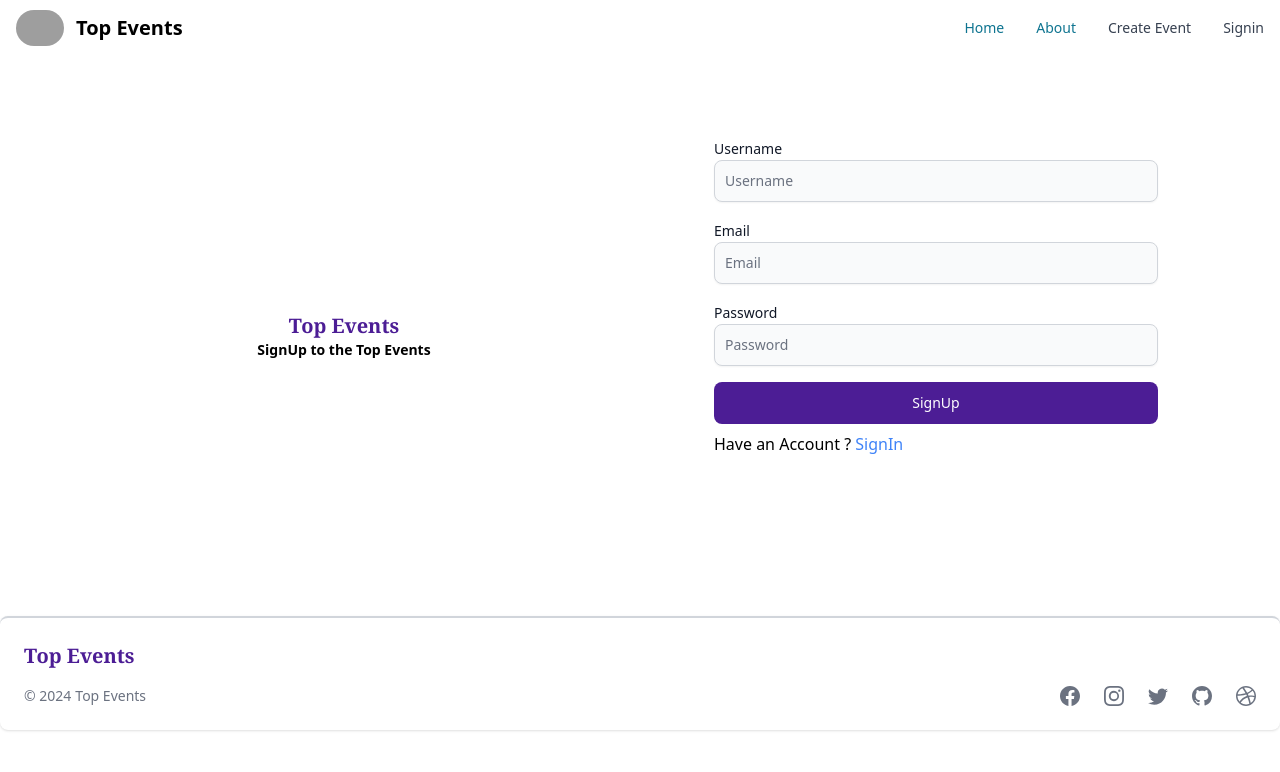
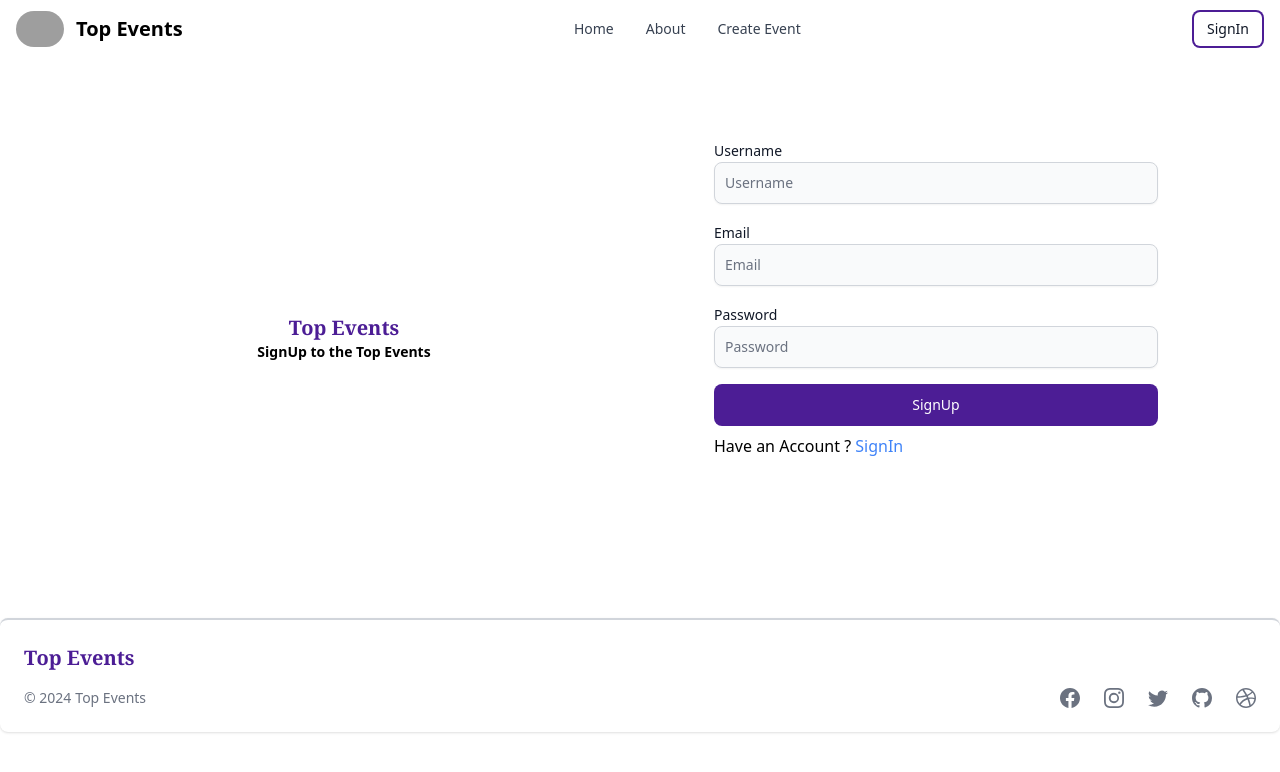
Before and after one commit to HarshitDevsainia/EventPlanning, a React (Vite) app in the folder frontend/: page /signup in a window 1280 px wide. Shown: the top 772 px of the page. Built offline with nearby package versions, Linux system fonts and the light colour scheme; grey boxes are pictures that could not be loaded.

Commit message:
Add the Persist Store

```diff
--- a/frontend/package.json
+++ b/frontend/package.json
@@ -17,7 +17,8 @@
     "react-dom": "^18.2.0",
     "react-icons": "^5.2.1",
     "react-redux": "^9.1.2",
-    "react-router-dom": "^6.23.1"
+    "react-router-dom": "^6.23.1",
+    "redux-persist": "^6.0.0"
   },
   "devDependencies": {
     "@types/react": "^18.2.66",
--- a/frontend/src/Components/Header.jsx
+++ b/frontend/src/Components/Header.jsx
@@ -1,7 +1,12 @@
-import { Navbar } from 'flowbite-react'
-import React from 'react'
+import { Button, Navbar } from 'flowbite-react'
+import React, { useEffect, useState } from 'react'
+import { useSelector } from 'react-redux'
+import { Link, useLocation } from 'react-router-dom';
 
 export default function Header() {
+  const path=useLocation().pathname;
+  const {currUser}=useSelector((state)=>state.user);
+  console.log(currUser);
   return (
     <>
         <Navbar>
@@ -11,11 +16,14 @@ export default function Header() {
             </Navbar.Brand>
             <Navbar.Toggle/>
             <Navbar.Collapse>
-                <Navbar.Link href='/' active>Home</Navbar.Link>
-                <Navbar.Link href='/about' active>About</Navbar.Link>
-                <Navbar.Link href='/create'>Create Event</Navbar.Link>
-                <Navbar.Link href='signin'>Signin</Navbar.Link>
+                <Navbar.Link href='/' active={path==='/'}>Home</Navbar.Link>
+                <Navbar.Link href='/about' active={path==='/about'}>About</Navbar.Link>
+                <Navbar.Link href='/create' active={path==='/create'}>Create Event</Navbar.Link>
             </Navbar.Collapse>
+            {(currUser==null)?
+                <Link to={'/signIn'}><Button size={'sm'} outline className=' !bg-violet-900'>SignIn</Button></Link>
+                :<Button size={'sm'} outline className=' !bg-violet-900'>LogOut</Button>
+            }
         </Navbar>
     </>
   )
--- a/frontend/src/Pages/Signin.jsx
+++ b/frontend/src/Pages/Signin.jsx
@@ -55,13 +55,13 @@ export default function Signin() {
             <div className="">
               <Label htmlFor='email'>Email</Label>
             </div>
-            <TextInput id='email' type='text' placeholder='Email' shadow required onChange={handleInput}/>
+            <TextInput id='email' type='email' placeholder='Email' shadow required onChange={handleInput}/>
           </div>
           <div className="">
             <div className="">
               <Label htmlFor='password'>Password</Label>
             </div>
-            <TextInput id='password' type='text' placeholder='Password' shadow required onChange={handleInput}/>
+            <TextInput id='password' type='password' placeholder='Password' shadow required onChange={handleInput}/>
           </div>
           <Button type='submit' className=' !bg-violet-900'>
             {loader ?
--- a/frontend/src/Pages/Signup.jsx
+++ b/frontend/src/Pages/Signup.jsx
@@ -63,7 +63,7 @@ export default function Signup() {
               <div className="">
                 <Label htmlFor='email'>Email</Label>
               </div>
-              <TextInput id='email' type='text' placeholder='Email' shadow required onChange={handleInput}/>
+              <TextInput id='email' type='email' placeholder='Email' shadow required onChange={handleInput}/>
             </div>
             <div className="">
               <div className="">
--- a/frontend/src/main.jsx
+++ b/frontend/src/main.jsx
@@ -1,12 +1,15 @@
 import React from 'react'
 import ReactDOM from 'react-dom/client'
 import {Provider} from 'react-redux'
-import store from './redux/store.js'
+import {store, persistor} from './redux/store.js'
 import App from './App.jsx'
 import './index.css'
+import { PersistGate } from 'redux-persist/lib/integration/react'
 
 ReactDOM.createRoot(document.getElementById('root')).render(
-  <Provider store={store}>
-    <App />
-  </Provider>,
+  <PersistGate persistor={persistor}>
+    <Provider store={store}>
+      <App />
+    </Provider>
+  </PersistGate>
 )
--- a/frontend/src/redux/store.js
+++ b/frontend/src/redux/store.js
@@ -1,8 +1,22 @@
-import { configureStore } from '@reduxjs/toolkit';
+import { configureStore , combineReducers } from '@reduxjs/toolkit';
 import useReducer from './user/userSlice';
+import {persistReducer, persistStore} from 'redux-persist'
+import storage from 'redux-persist/lib/storage';
 
-export default configureStore({
-  reducer: {
-    user:useReducer
-  },
-})
+const rootReducer=combineReducers({
+  user:useReducer
+});
+const persistConfig={
+    key:'root',
+    storage,
+    version:1,
+}
+const persistedReducer=persistReducer(persistConfig,rootReducer);
+export const store = configureStore({
+  reducer: persistedReducer,
+  middleware:(getDefaultMiddleware)=>
+    getDefaultMiddleware({serializableCheck:false})
+
+});
+
+export const persistor=persistStore(store);
```
Also changed, not shown: 1 other file (tests, documents, lock files or other folders).
